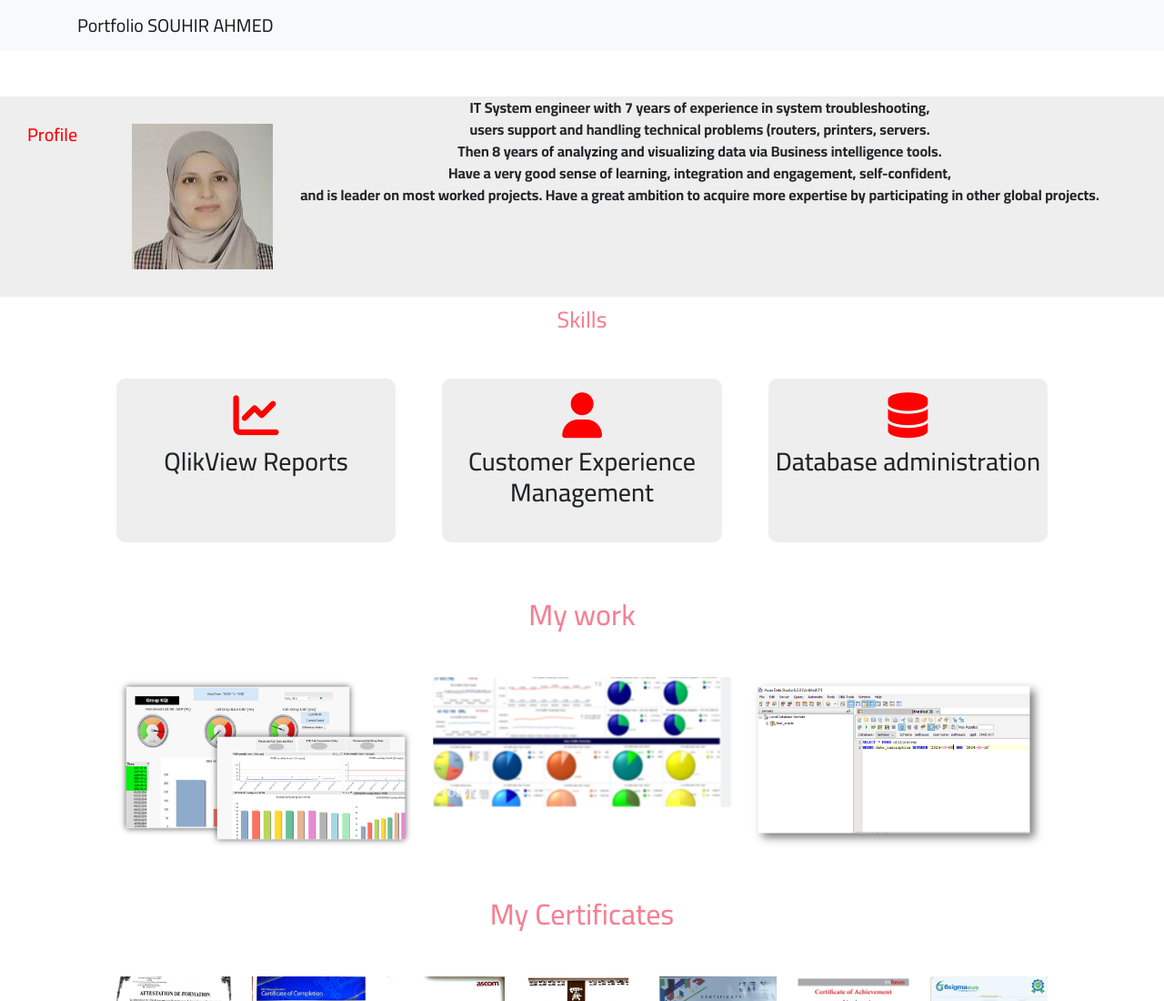
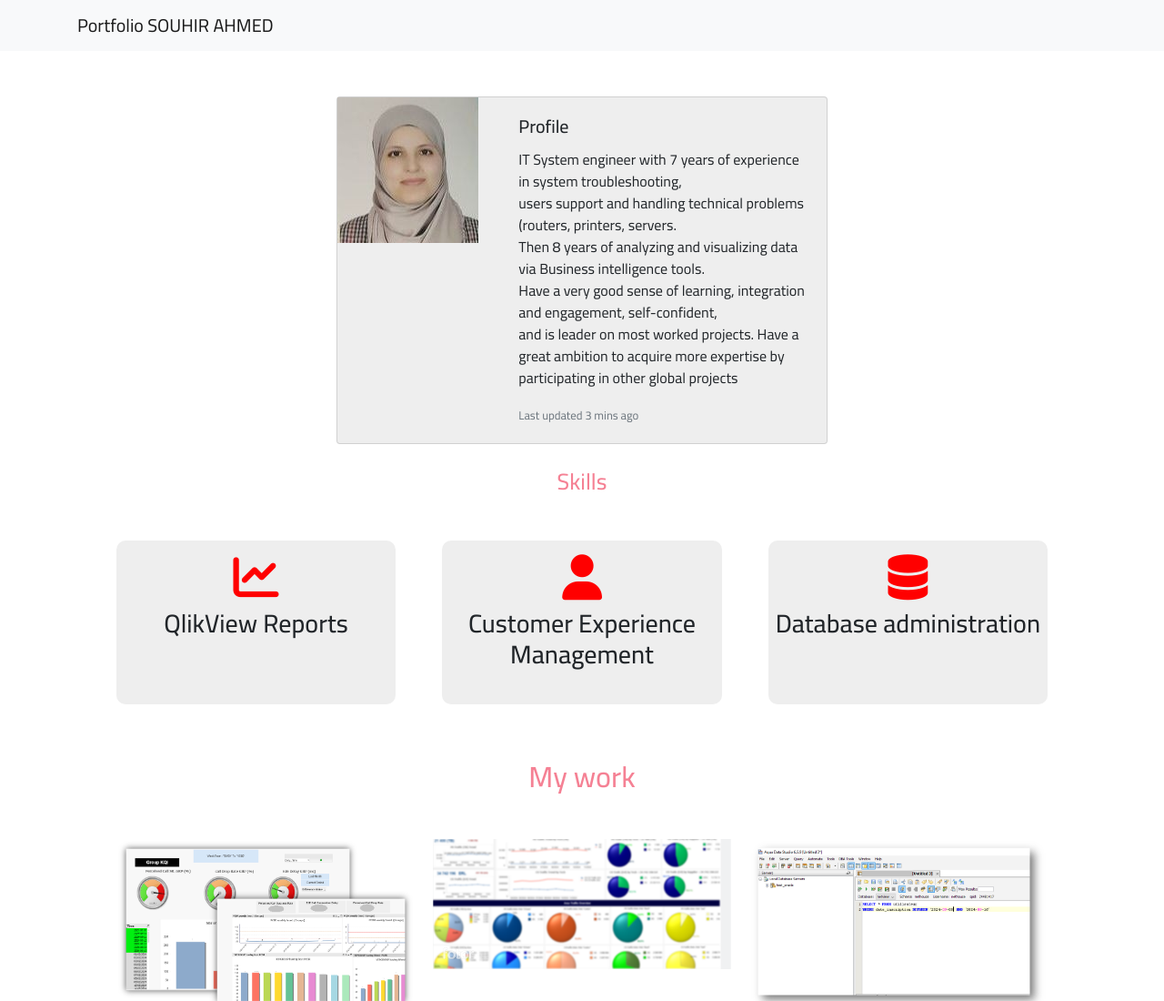
Before and after one commit to souhir82/portfolio_souhir, a plain HTML site: page index.html in a window 1280 px wide. Shown: the top 1100 px of the page at 91% size. Drawn offline with nearby package versions, Linux system fonts and the light colour scheme.

Commit message:
css and index card updates

```diff
--- a/css/style.css
+++ b/css/style.css
@@ -204,7 +204,7 @@ footer{
 
 }
 
-.about-section{
+.card {
     margin:auto;
         margin-top: 50px;
     display: flex;
--- a/index.html
+++ b/index.html
@@ -31,22 +31,25 @@
             </div>
 
            </nav>
-           <div class="about-section">
-            <h2>Profile</h2>
-            <div class="my_pic">
-                <img src="images/profile.jpg" alt="">
+           <div class="card mb-3" style="max-width: 540px;">
+            <div class="row no-gutters">
+              <div class="col-md-4">
+                <img src="images/profile.jpg" alt="Souhir">
               </div>
-                    <div class="info">
-            <p>IT System engineer with 7 years of experience in system troubleshooting,
+              <div class="col-md-8">
+                <div class="card-body">
+                  <h5 class="card-title">Profile</h5>
+                  <p class="card-text">IT System engineer with 7 years of experience in system troubleshooting,
                     <br>users support and handling technical problems (routers, printers, servers.
                     <br>Then 8 years of analyzing and visualizing data via Business intelligence tools.
                     <br>Have a very good sense of learning, integration and engagement, self-confident,
                     <br>
                     and is leader on most worked projects. Have a great ambition to acquire more expertise
-                 by participating in other global projects.</p>
-
+                    by participating in other global projects</p>
+                  <p class="card-text"><small class="text-muted">Last updated 3 mins ago</small></p>
                 </div>
-
+              </div>
+            </div>
           </div>
 
     </header>
```
Lines whose indentation alone changed are shown as unchanged.
